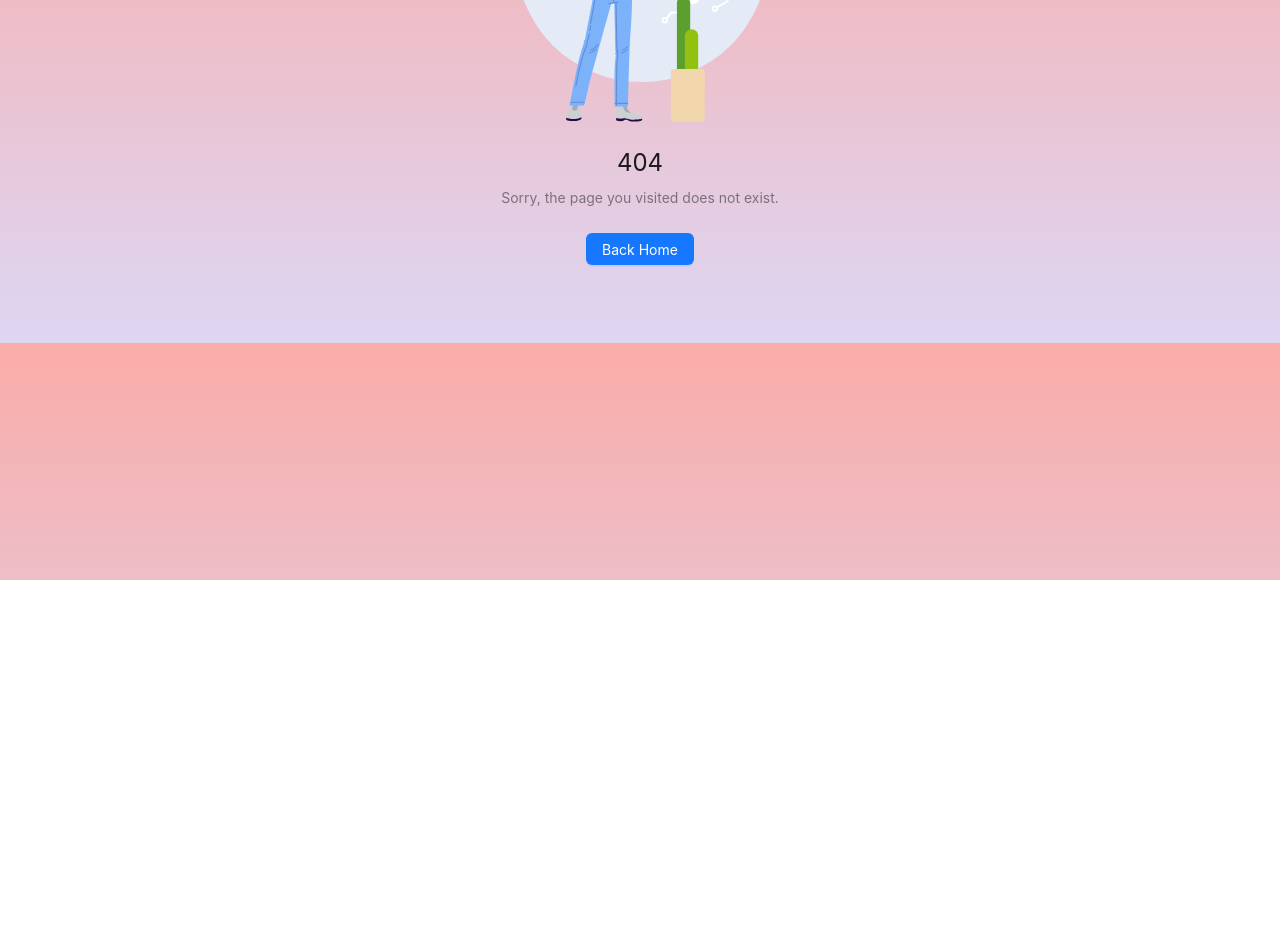
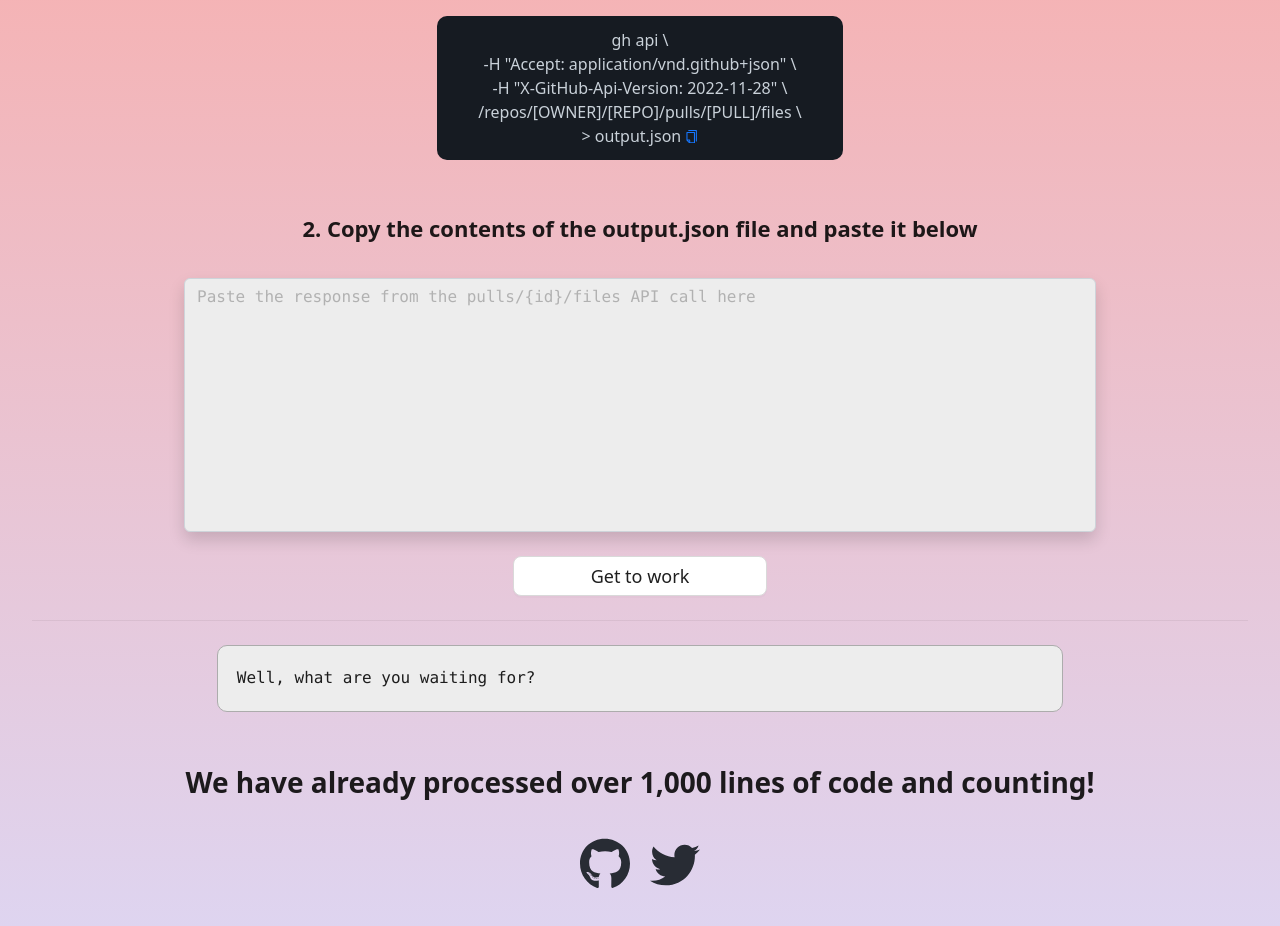
Before and after one commit to ExplainThisPR/explain-this-pr, a React (Create React App) app: page /playground in a window 1280 px wide. Before the commit this address had no page. Shown: the part 220-1146 px from the top of the page. Before the commit the page ends 800 px from the top, so only its background shows below. Built offline with nearby package versions, Linux system fonts and the light colour scheme; no server answers; the database is empty.

Commit message:
Create `Playground` page
Where people can experiment with the explainer

```diff
--- /dev/null
+++ b/src/pages/Playground/Playground.css
@@ -0,0 +1,179 @@
+@import url(http://fonts.googleapis.com/css?family=Vollkorn:400,400italic,700,700italic&subset=latin);
+
+.markdown-container img {
+  max-width: 100%;
+}
+
+.markdown-container table {
+  width: 100%;
+}
+
+.markdown-container table,
+.markdown-container th,
+.markdown-container td {
+  padding: 5px;
+}
+
+.sh-code {
+  background-color: #161b22;
+  padding: 12px 16px;
+  border-radius: 10px;
+}
+
+.sh-code-text {
+  color: #c9d1d9;
+  white-space: pre-wrap;
+}
+
+.markdown-container {
+  font: 1.3em 'Vollkorn', Palatino, Times;
+  color: #333;
+  line-height: 1.4;
+  text-align: justify;
+  padding: 1em;
+  margin: auto;
+  max-width: 42em;
+  background-color: #ededed;
+  border-radius: 10px;
+  border: 1px solid #acacac;
+}
+.markdown-container header,
+.markdown-container nav,
+.markdown-container article,
+.markdown-container footer {
+  width: 700px;
+  margin: 0 auto;
+}
+.markdown-container article {
+  margin-top: 4em;
+  margin-bottom: 4em;
+  min-height: 400px;
+}
+.markdown-container footer {
+  margin-bottom: 50px;
+}
+.markdown-container video {
+  margin: 2em 0;
+  border: 1px solid #ddd;
+}
+
+.markdown-container nav {
+  font-size: 0.9em;
+  font-style: italic;
+  border-bottom: 1px solid #ddd;
+  padding: 1em 0;
+}
+.markdown-container nav p {
+  margin: 0;
+}
+
+/* Typography
+-------------------------------------------------------- */
+
+.markdown-container h1 {
+  margin-top: 0;
+}
+
+.markdown-container h3 {
+  font-style: italic;
+  margin-top: 3em;
+}
+.markdown-container p {
+  margin-top: 0;
+  -webkit-hypens: auto;
+  -moz-hypens: auto;
+  hyphens: auto;
+}
+.markdown-container ul {
+  list-style: square;
+  padding-left: 1.2em;
+}
+.markdown-container ol {
+  padding-left: 1.2em;
+}
+.markdown-container blockquote {
+  margin-left: 1em;
+  padding-left: 1em;
+  border-left: 1px solid #ddd;
+}
+.markdown-container code {
+  font-family: 'Consolas', 'Menlo', 'Monaco', monospace, serif;
+  font-size: 0.9em;
+  background: white;
+}
+.markdown-container a {
+  color: #2484c1;
+  text-decoration: none;
+}
+.markdown-container a:hover {
+  text-decoration: underline;
+}
+.markdown-container a img {
+  border: none;
+}
+.markdown-container h1 a,
+h1 a:hover {
+  color: #333;
+  text-decoration: none;
+}
+.markdown-container hr {
+  color: #ddd;
+  height: 1px;
+  margin: 2em 0;
+  border-top: solid 1px #ddd;
+  border-bottom: none;
+  border-left: 0;
+  border-right: 0;
+}
+.markdown-container p#heart {
+  font-size: 2em;
+  line-height: 1;
+  text-align: center;
+  color: #ccc;
+}
+.markdown-container .red {
+  color: #b50000;
+}
+
+/* Home Page
+--------------------------- */
+
+.markdown-container#index li {
+  margin-bottom: 1em;
+}
+
+/* iPad
+-------------------------------------------------------- */
+@media only screen and (max-device-width: 1024px) {
+  .markdown-container {
+    font-size: 120%;
+    line-height: 1.4;
+  }
+} /* @iPad */
+
+/* iPhone
+-------------------------------------------------------- */
+@media only screen and (max-device-width: 480px) {
+  .markdown-container {
+    text-align: left;
+  }
+  .markdown-container article,
+  .markdown-container footer {
+    width: auto;
+  }
+  .markdown-container article {
+    padding: 0 10px;
+  }
+} /* @iPhone */
+
+.textarea {
+  border: 1px solid #ced4da;
+  background-color: #ededed;
+  transition: border-color 0.15s ease-in-out, box-shadow 0.15s ease-in-out;
+  font-size: 1rem;
+  font-weight: 400;
+  line-height: 1.5;
+  color: #212529;
+  box-shadow: 0 0.5rem 1rem rgba(0, 0, 0, 0.15) !important;
+  padding: 0.375rem 0.75rem;
+}
--- /dev/null
+++ b/src/pages/Playground/Playground.tsx
@@ -0,0 +1,186 @@
+import { Button, Col, Input, Row, Typography, message, Divider } from 'antd';
+import axios from 'axios';
+import React from 'react';
+import ReactMarkdown from 'react-markdown';
+import remarkGemoji from 'remark-gemoji';
+import remarkGfm from 'remark-gfm';
+import { Helmet } from 'react-helmet';
+import { doc, onSnapshot } from 'firebase/firestore';
+import './Playground.css';
+import { db } from '../../firebase';
+import SignUpModal from '../../components/SignUpModal';
+import { getAnalytics, logEvent } from 'firebase/analytics';
+
+type PublicData = {
+  last_run_at: string;
+  loc_analyzed: number;
+  runs: number;
+};
+function Playground() {
+  const [diff, setDiff] = React.useState('');
+  const [result, setResult] = React.useState('');
+  const [loading, setLoading] = React.useState(false);
+  const [stats, setStats] = React.useState<PublicData | null>(null);
+  const [showSignupModal, setShowSignupModal] = React.useState(false);
+  // Call the Firebase Function with diff_body as the body
+  const handleExplain = async () => {
+    try {
+      setLoading(true);
+      const URL =
+        'https://us-central1-explain-this-pr.cloudfunctions.net/githubWebhook';
+      const { data } = await axios.post(URL, {
+        diff_body: diff,
+      });
+      console.log(data);
+      setResult(data.comment);
+      setLoading(false);
+    } catch (error) {
+      setLoading(false);
+      console.error(error);
+      message.error('Your request failed. Please try again');
+    }
+  };
+  const openSignupButton = () => {
+    setShowSignupModal(true);
+    const analytics = getAnalytics();
+    logEvent(analytics, 'get_extension_click', {
+      method: 'landing_page',
+    });
+  };
+
+  React.useEffect(() => {
+    const unsub = onSnapshot(doc(db, 'AdminDashboard', 'public'), (doc) => {
+      if (doc.exists()) {
+        const data = doc.data() as PublicData;
+        setStats(data);
+      }
+    });
+    return () => {
+      unsub();
+    };
+  }, []);
+  const analyzedCode = React.useMemo(() => {
+    const value = stats?.loc_analyzed || 1000;
+    return value.toLocaleString();
+  }, [stats?.loc_analyzed]);
+  const command = [
+    'gh api \\',
+    '-H "Accept: application/vnd.github+json" \\',
+    '-H "X-GitHub-Api-Version: 2022-11-28" \\',
+    '/repos/[OWNER]/[REPO]/pulls/[PULL]/files \\',
+    '> output.json',
+  ].join('\n');
+
+  return (
+    <div className="page-container">
+      <Helmet>
+        <title>ExplainThisPR - Playground</title>
+      </Helmet>
+      <header>
+        <Col sm={20} md={12} lg={4} style={{ textAlign: 'center' }}>
+          <Button size="large" type="primary" onClick={openSignupButton}>
+            Get GitHub Integration
+          </Button>
+        </Col>
+      </header>
+      <Typography.Title>ExplainThisPR</Typography.Title>
+      <Typography.Title level={4}>
+        1. Use the{' '}
+        <a
+          href="https://github.com/cli/cli#installation"
+          target="_blank"
+          rel="noreferrer"
+        >
+          Github CLI
+        </a>{' '}
+        to run this command
+      </Typography.Title>
+      <Row justify="center">
+        <Col sm={24} md={12} lg={8} className="sh-code">
+          <Typography.Text copyable className="sh-code-text">
+            {command}
+          </Typography.Text>
+        </Col>
+      </Row>
+      <br />
+      <Typography.Title level={4}>
+        2. Copy the contents of the output.json file and paste it below
+      </Typography.Title>
+      <br />
+      <Row justify="center">
+        <Col sm={20} md={18}>
+          <Input.TextArea
+            className="textarea font-mono"
+            placeholder="Paste the response from the pulls/{id}/files API call here"
+            autoSize={{ minRows: 10, maxRows: 20 }}
+            onChange={(e) => setDiff(e.target.value)}
+            value={diff}
+          />
+        </Col>
+      </Row>
+      <br />
+      <Row justify="center">
+        <Col sm={12} md={8} lg={5}>
+          <Button
+            size="large"
+            onClick={handleExplain}
+            loading={loading}
+            style={{ width: '100%' }}
+          >
+            Get to work
+          </Button>
+        </Col>
+      </Row>
+      <Divider />
+      {result ? (
+        <ReactMarkdown
+          className="markdown-container font-mono"
+          remarkPlugins={[remarkGfm, remarkGemoji]}
+          children={result}
+        />
+      ) : (
+        <div className="markdown-container font-mono">
+          <Typography.Text className="font-mono">
+            Well, what are you waiting for?
+          </Typography.Text>
+        </div>
+      )}
+      <br />
+      <Typography.Title level={3}>
+        We have already processed over {analyzedCode} lines of code and
+        counting!
+      </Typography.Title>
+      <br />
+      <Col span={24}>
+        <a
+          href="https://github.com/frenchmajesty"
+          target="_blank"
+          rel="noreferrer"
+        >
+          <img
+            className="social-icon"
+            src="./icons/github.svg"
+            alt="Github logo"
+          />
+        </a>
+        <a
+          href="https://twitter.com/frenchmajesty"
+          target="_blank"
+          rel="noreferrer"
+        >
+          <img
+            className="social-icon"
+            src="./icons/twitter.svg"
+            alt="Twitter logo"
+          />
+        </a>
+      </Col>
+      <SignUpModal
+        open={showSignupModal}
+        onClose={() => setShowSignupModal(false)}
+      />
+    </div>
+  );
+}
+
+export default Playground;
--- a/src/router.tsx
+++ b/src/router.tsx
@@ -5,6 +5,7 @@ import App from './App';
 import { auth } from './firebase';
 import ErrorPage from './pages/ErrorPage/ErrorPage';
 import LandingPage from './pages/LandingPage/LandingPage';
+import Playground from './pages/Playground/Playground';
 import Success from './pages/Success/Success';
 
 type Props = {
@@ -48,6 +49,10 @@ const router = createBrowserRouter([
         element: <LandingPage />,
       },
       {
+        path: '/playground',
+        element: <Playground />,
+      },
+      {
         path: '/signup-success',
         element: (
           <RestrictAuth>
```
